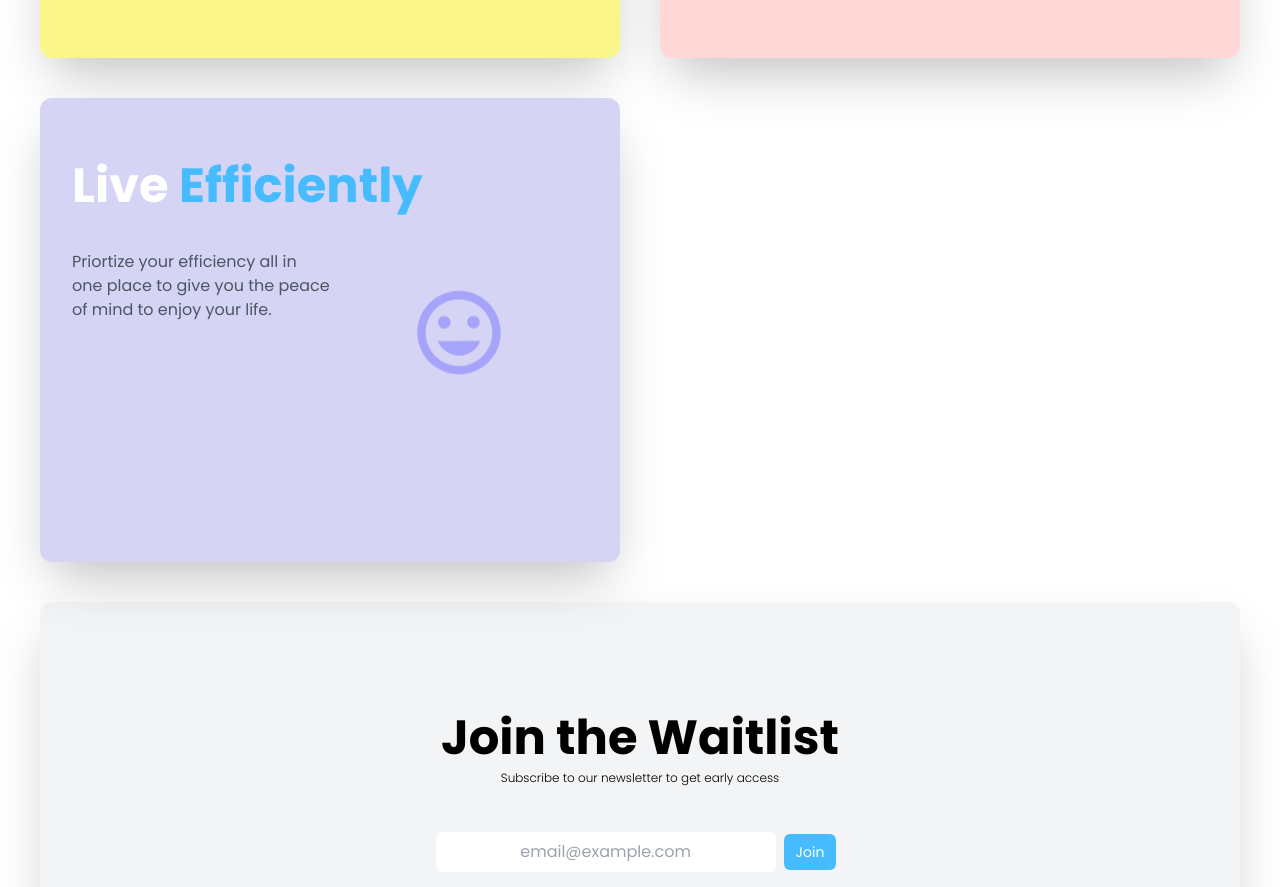
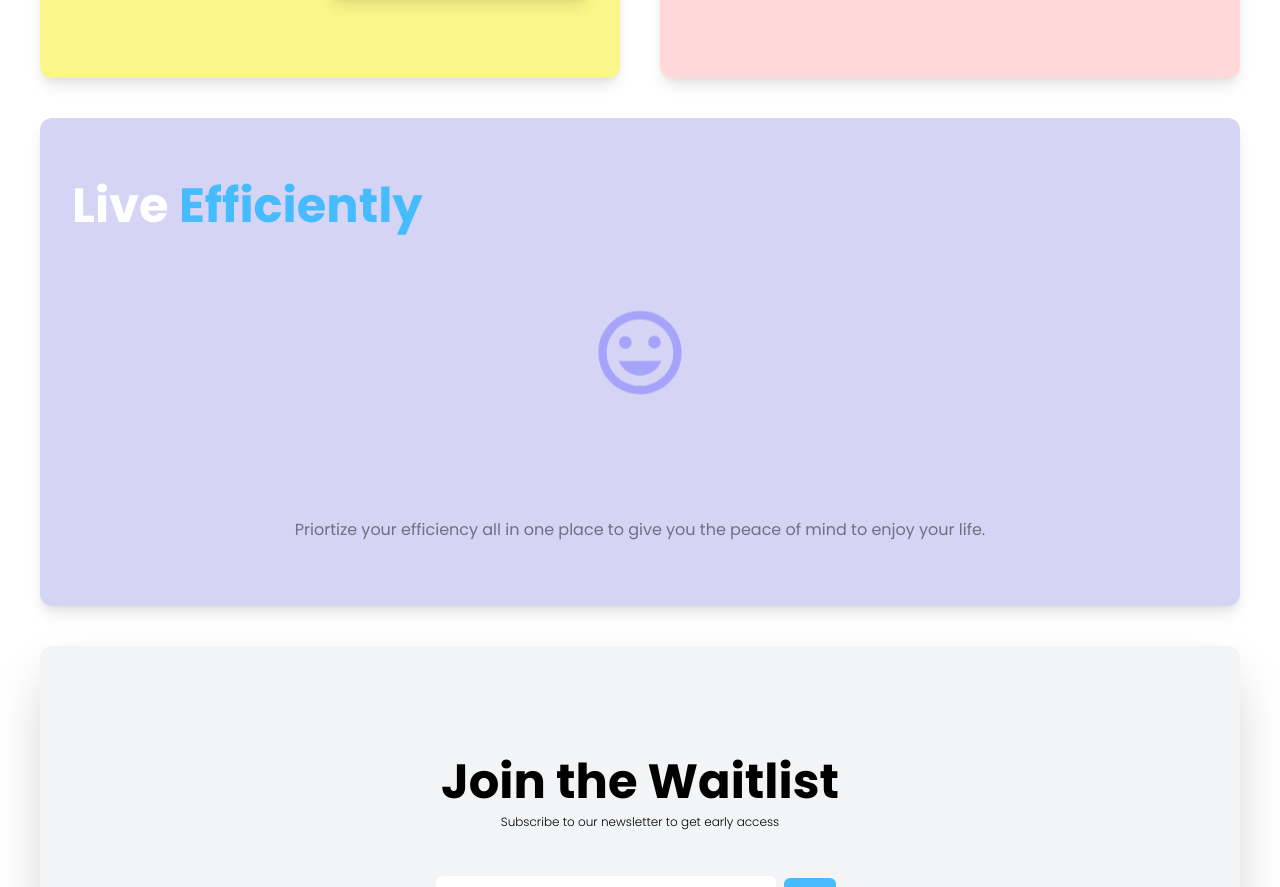
Before and after one commit to pythagoreaneng/efficiently-app-landing, a React (Create React App) app: page / in a window 1280 px wide. Shown: the part 1709-2596 px from the top of the page. Built offline with nearby package versions, Linux system fonts and the light colour scheme.

Commit message:
Create component

```diff
--- a/src/components/Card.js
+++ b/src/components/Card.js
@@ -6,7 +6,7 @@ const Card = (props) => {
   return (
     <>
       <div
-        className="px-8 py-16 rounded-xl shadow-2xl text-white h-full"
+        className="px-8 py-16 rounded-xl shadow-lg text-white h-full"
         style={props.style}
       >
         <div className="text-3xl sm:text-5xl font-bold">
--- a/src/components/Waitlist.js
+++ b/src/components/Waitlist.js
@@ -3,7 +3,7 @@ import React from "react";
 const Waitlist = () => {
   return (
     <>
-      <div className="my-10 rounded-xl shadow-2xl bg-gray-100" id="newsletter">
+      <div className="rounded-xl shadow-2xl bg-gray-100" id="newsletter">
         <div className="py-28 text-center">
           <p className="font-bold text-3xl md:text-5xl">Join the Waitlist</p>
           <p className="mt-2 mb-10 font-thin text-xs">
--- /dev/null
+++ b/src/components/WideCard.js
@@ -0,0 +1,29 @@
+import React from "react";
+
+const WideCard = (props) => {
+  const image = props.image;
+  const content = props.content;
+  return (
+    <>
+      <div
+        className="px-8 py-16 rounded-xl shadow-lg text-white h-full"
+        style={props.style}
+      >
+        <div className="text-3xl sm:text-5xl font-bold">
+          <span>{props.title}</span>{" "}
+          <span className="efficiently-blue">Efficiently</span>
+        </div>
+
+        <div className="flex h-72 w-auto items-center justify-center">
+          {props.content}
+        </div>
+
+        <div className="text-gray-500 h-full text-center">
+          <p>{props.body}</p>
+        </div>
+      </div>
+    </>
+  );
+};
+
+export default WideCard;
--- a/src/pages/index.js
+++ b/src/pages/index.js
@@ -1,5 +1,6 @@
 import React from "react";
 import Card from "../components/Card";
+import WideCard from "../components/WideCard";
 import "../App.css";
 import MainMockup from "../img/Mockup1.svg";
 import CalendarMockup from "../img/Calendar.svg";
@@ -18,8 +19,9 @@ const Home = () => {
   };
 
   return (
-    <div className="m-4 sm:m-10">
-      <div className="flex justify-center text-left grid md:grid-cols-2 grid-wrap m-5 h-full">
+    <>
+      <div className="grid m-4 sm:m-10 gap-4 md:gap-10">
+        <div className="flex justify-center text-left grid md:grid-cols-2 grid-wrap  h-full">
           <h1 className="sm:m-auto">
             <div className="grid grid-col justify-center ">
               <p className="font-bold text-4xl sm:text-7xl lg:text-8xl">
@@ -42,7 +44,7 @@ const Home = () => {
           </div>
         </div>
 
-      <div className="grid gap-4 md:grid-cols-2  md:gap-10">
+        <div className="grid gap-4 md:grid-cols-2 md:gap-10">
           <Card
             style={{ backgroundColor: "#BBF5D5" }}
             title="Plan"
@@ -126,16 +128,19 @@ const Home = () => {
               </div>
             }
           />
-        <Card
-          style={{ backgroundColor: "#D5D4F5" }}
+        </div>
+        <WideCard
+          style={{
+            backgroundColor: "#D5D4F5",
+          }}
           title="Live"
           body="Priortize your efficiency all in one place to give you the peace of mind to enjoy your life."
           content={<img className="animate-bounce" src={Face} />}
         />
-      </div>
 
         <Waitlist />
       </div>
+    </>
   );
 };
 
```
Lines whose indentation alone changed are shown as unchanged.
